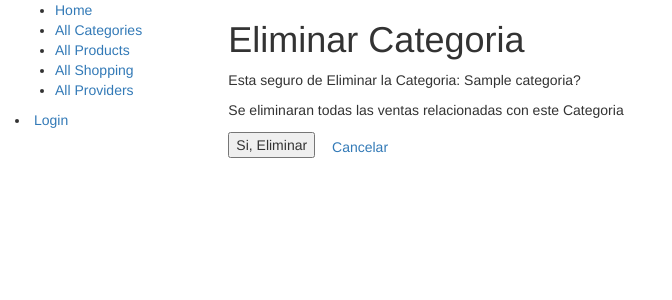
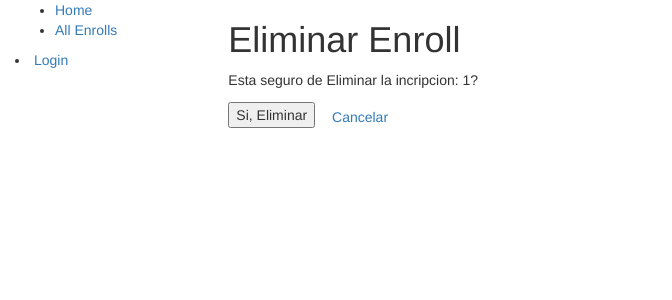
Before and after one commit to RutbelCarlosTC/pw2-lab-d-crud-incripcion, a Django app: template project/app/templates/app/enroll_confirm_delete.html in a window 1280 px wide. Shown: the top 300 px of the page, without its empty margins (0-672 px from the left). Run offline with Django 4.2, Linux system fonts and the light colour scheme; the template is opened without the code that fills it: most values are stand-ins (such as "Sample title", 1, 10 or a date in 2020); some libraries are stand-ins or nearby versions.

Commit message:
v1 crud de enroll

```diff
--- a/project/app/templates/app/enroll_confirm_delete.html
+++ b/project/app/templates/app/enroll_confirm_delete.html
@@ -1,11 +1,10 @@
 {% extends "base_generic.html" %}
 {% block content %}
-<h1>Eliminar Categoria</h1>
-<p>Esta seguro de Eliminar la Categoria: {{ categoria.name }}? </p>
-<p>Se eliminaran todas las ventas relacionadas con este Categoria</p>
+<h1>Eliminar Enroll</h1>
+<p>Esta seguro de Eliminar la incripcion: {{ enroll.id }}? </p>
 <form action="" method="POST">
     {% csrf_token%}
     <input type="submit" action="" value="Si, Eliminar">
-    <a href="{% url 'categorias' %}" class="btn btn-secondary">Cancelar</a>
+    <a href="{% url 'enrolls' %}" class="btn btn-secondary">Cancelar</a>
 </form>
 {% endblock%}
--- a/project/app/templates/app/enroll_form.html
+++ b/project/app/templates/app/enroll_form.html
@@ -1,6 +1,6 @@
 {%  extends "base_generic.html" %}
 {% block content %}
-<h1>Crear/Editar Categoria</h1>
+<h1>Crear/Editar Inscripcion</h1>
 <form action="" method="post">
     {% csrf_token %}
     <table>
--- a/project/app/templates/app/enroll_list.html
+++ b/project/app/templates/app/enroll_list.html
@@ -3,7 +3,7 @@
 {% block content %}
     <h1>Lista de Inscripciones</h1>
 
-    <a href="{% url 'categoria-create' %}">+Crear Una nueva Inscripcion</a>
+    <a href="{% url 'enroll-create' %}">+Crear Una nueva Inscripcion</a>
 
     {% if enroll_list %}
     <ul>
--- a/project/app/templates/base_generic.html
+++ b/project/app/templates/base_generic.html
@@ -2,7 +2,7 @@
 <html lang="en">
 <head>
 
-  {% block title %}<title>Local Store</title>{% endblock %}
+  {% block title %}<title>Enrolls</title>{% endblock %}
   <meta charset="utf-8">
   <meta name="viewport" content="width=device-width, initial-scale=1">
   <link rel="stylesheet" href="https://maxcdn.bootstrapcdn.com/bootstrap/3.3.7/css/bootstrap.min.css">
@@ -23,15 +23,12 @@
       {% block sidebar %}
         <ul class="sidebar-nav">
             <li><a href="{% url 'index' %}">Home</a></li>
-            <li><a href="{% url 'categorias' %}">All Categories</a></li>
-            <li><a href="{% url 'productos' %}">All Products</a></li>
-            <li><a href="{% url 'compras' %}">All Shopping</a></li>
-            <li><a href="{% url 'proveedores' %}">All Providers</a></li>
+            <li><a href="{% url 'categorias' %}">All Enrolls</a></li>
         </ul>
         {% if user.is_authenticated %}
           <li>User: {{ user.get_username }}</li>
           {% if not user.is_staff%}
-          <li><a href="{% url 'my-compras' %}">Mis Compras</a></li>
+
           {%endif%}
           <li><a href="{% url 'logout'%}?next={{request.path}}">Logout</a></li>
         {% else %}
--- a/project/app/urls.py
+++ b/project/app/urls.py
@@ -3,11 +3,14 @@ from . import views
 from django.urls import path
 
 urlpatterns = [
-    #path('enrolls/',views.CategoriaListView.as_view(), name='enrolls'),
+    path('', views.index, name='index'),
+]
+urlpatterns += [
+    path('enrolls/',views.EnrollListView.as_view(), name='enrolls'),
 ]
 
 urlpatterns+=[
-    #path('categoria/create/',views.CategoriaCreate.as_view(), name="categoria-create"),
-    #path('categoria/<int:pk>/update/',views.CategoriaUpdate.as_view(), name="categoria-update"),
-    #path('categoria/<int:pk>/delete/',views.CategoriaDelete.as_view(),name="categoria-delete"),
+    path('enroll/create/',views.EnrollCreate.as_view(), name="enroll-create"),
+    path('enroll/<int:pk>/update/',views.EnrollUpdate.as_view(), name="enroll-update"),
+    path('enroll/<int:pk>/delete/',views.EnrollDelete.as_view(),name="enroll-delete"),
 ]
```
Also changed, not shown: project/app/templates/index.html (+2 -13 lines), project/app/views.py (+10 -3 lines).
